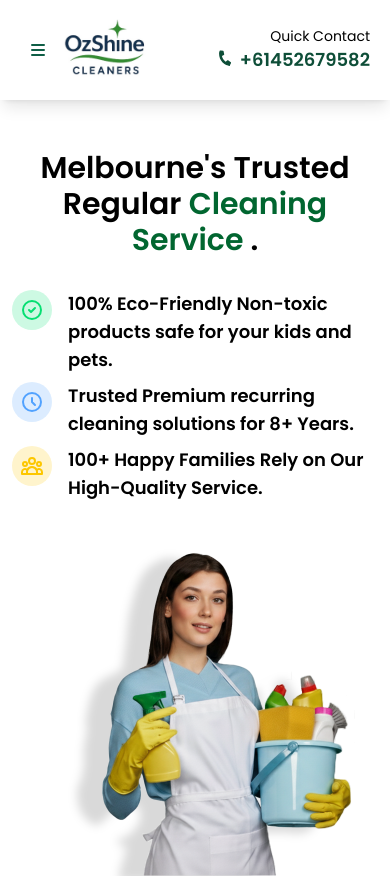
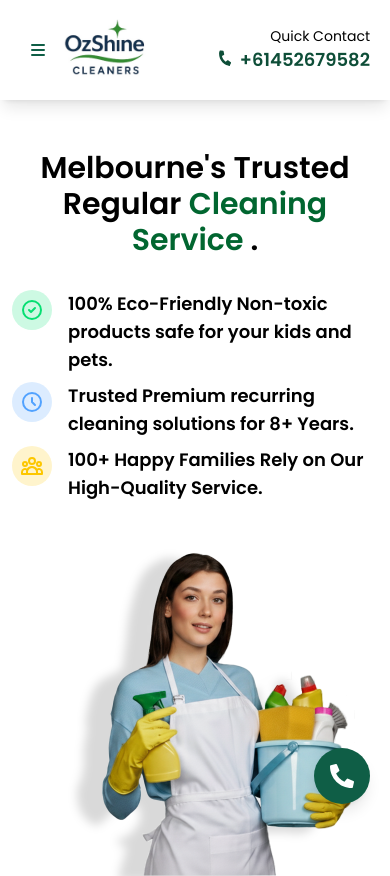
Before and after one commit to Alapottra-troj1n/ozshine-cleaners, a Next.js app: page / in a window 390 px wide. Shown: the top 876 px of the page. Built offline with nearby package versions, Linux system fonts and the light colour scheme.

Commit message:
Fixed call button added for mobile

```diff
--- a/src/app/office/page.tsx
+++ b/src/app/office/page.tsx
@@ -211,7 +211,7 @@ const Page = () => {
                                             </div>
                                             <div>
                                                 <h4 className="md:text-white font-semibold text-lg mb-2">100% Eco-Friendly</h4>
-                                                <p className="md:text-gray-200 text-sm">Non-toxic products safe for your kids and pets.</p>
+                                                <p className="md:text-gray-200 text-sm">Non-toxic products safe for nature, pets and people.</p>
                                             </div>
                                         </div>
                                     </div>
--- a/src/app/page.tsx
+++ b/src/app/page.tsx
@@ -21,6 +21,7 @@ import CommercialClient from "@/components/CommercialClient";
 import Call from "@/components/Call";
 import Accordion from "@/components/Acccordian";
 import Subcription from "@/components/Subcription";
+import CallButton from "@/components/CallButton";
 
 export default function Home() {
   return (
@@ -86,6 +87,9 @@ export default function Home() {
         <section aria-label="Frequently Asked Questions">
           <Accordion />
         </section>
+        <section>
+          <CallButton />
+        </section>
       </main>
 
     </div>
--- a/src/components/CallButton.tsx
+++ b/src/components/CallButton.tsx
@@ -1,10 +1,16 @@
-import React from 'react';
+"use client";
+import React from "react";
+import { FaPhoneAlt } from "react-icons/fa";
 
 const CallButton = () => {
     return (
-        <div>
-
-        </div>
+        <a
+            href="tel:+61452679582"
+            className="fixed bottom-10 right-5 z-50 bg-[#0F5E46] text-white rounded-full shadow-lg w-14 h-14 flex items-center justify-center hover:scale-110 active:scale-95 transition-transform duration-300 lg:hidden"
+            aria-label="Call Now"
+        >
+            <FaPhoneAlt className="text-2xl" />
+        </a>
     );
 };
 
```
